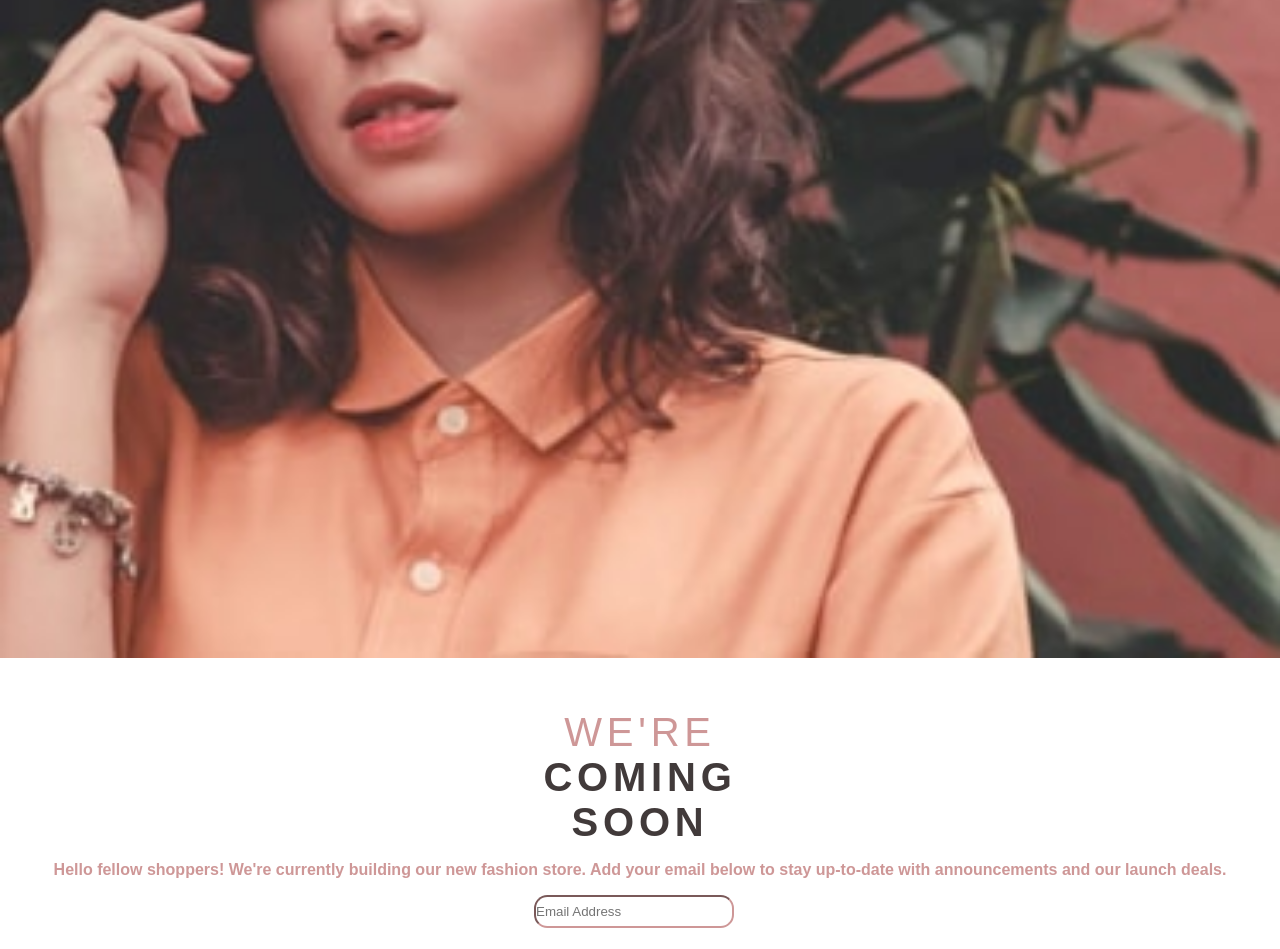
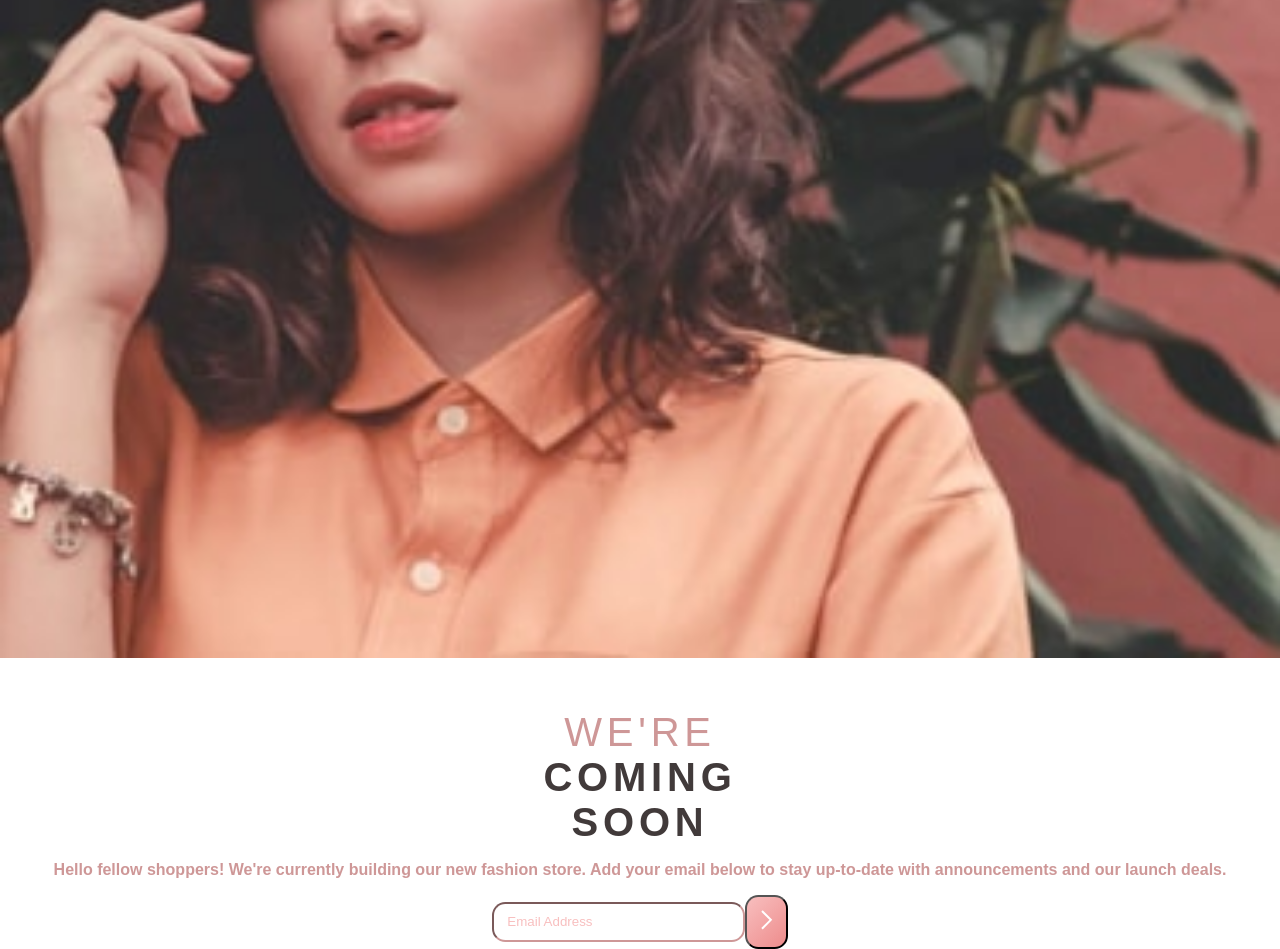
Before and after one commit to helzaaragao/Treinos, a plain HTML site: page comming soon page/page.html in a window 1280 px wide. Shown: the part 269-1218 px from the top of the page. Before the commit the page ends 1197 px from the top, so only its background shows below. Drawn offline with Linux system fonts and the light colour scheme.

Commit message:
atualizando

```diff
--- a/comming soon page/page.html
+++ b/comming soon page/page.html
@@ -24,7 +24,9 @@
         </div>
         <div class="main_email">
             <input type="email" pattern=".+globex\.com" placeholder="Email Address" required class="email">
-            <img src="./images/icon-arrow.svg" alt="">
+            <button type="button" class="button_decora">
+               <img src="./images/icon-arrow.svg" alt="">
+            </button>
         </div>
 
     </main>
--- a/comming soon page/style.css
+++ b/comming soon page/style.css
@@ -56,8 +56,19 @@ main{
 }
 
 .email{
-    width: 15em;
-    height: 2.5em;
+    width: 19em;
+    height: 3em;
     border-color: hsl(0, 36%, 70%);
     border-radius: 1em;
 }
+
+.button_decora{
+    padding: 1em;
+    border-radius: 1em;
+    background: linear-gradient(135deg, hsl(0, 80%, 86%), hsl(0, 74%, 74%));
+}
+
+input::placeholder{
+    color:hsl(0, 80%, 86%);
+    padding: 1em;
+}
```
